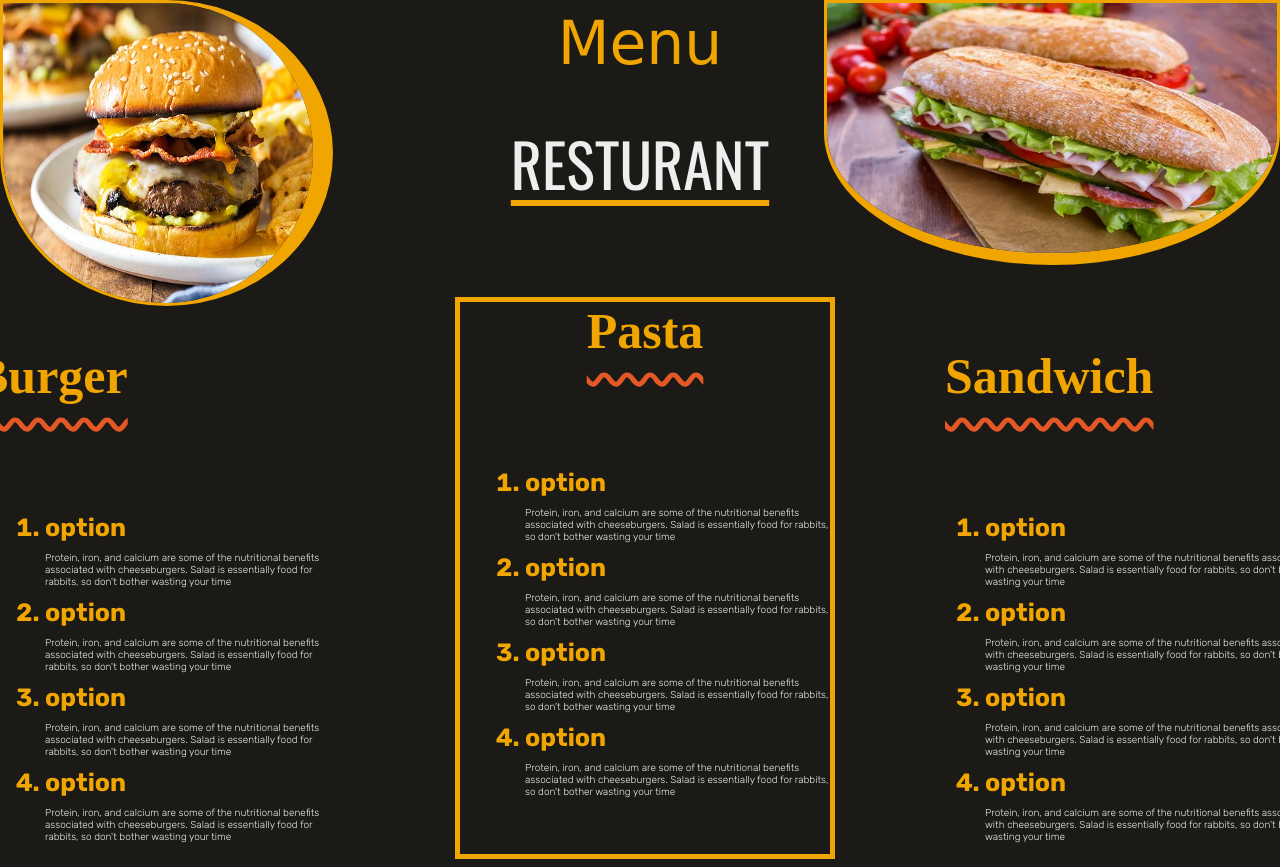
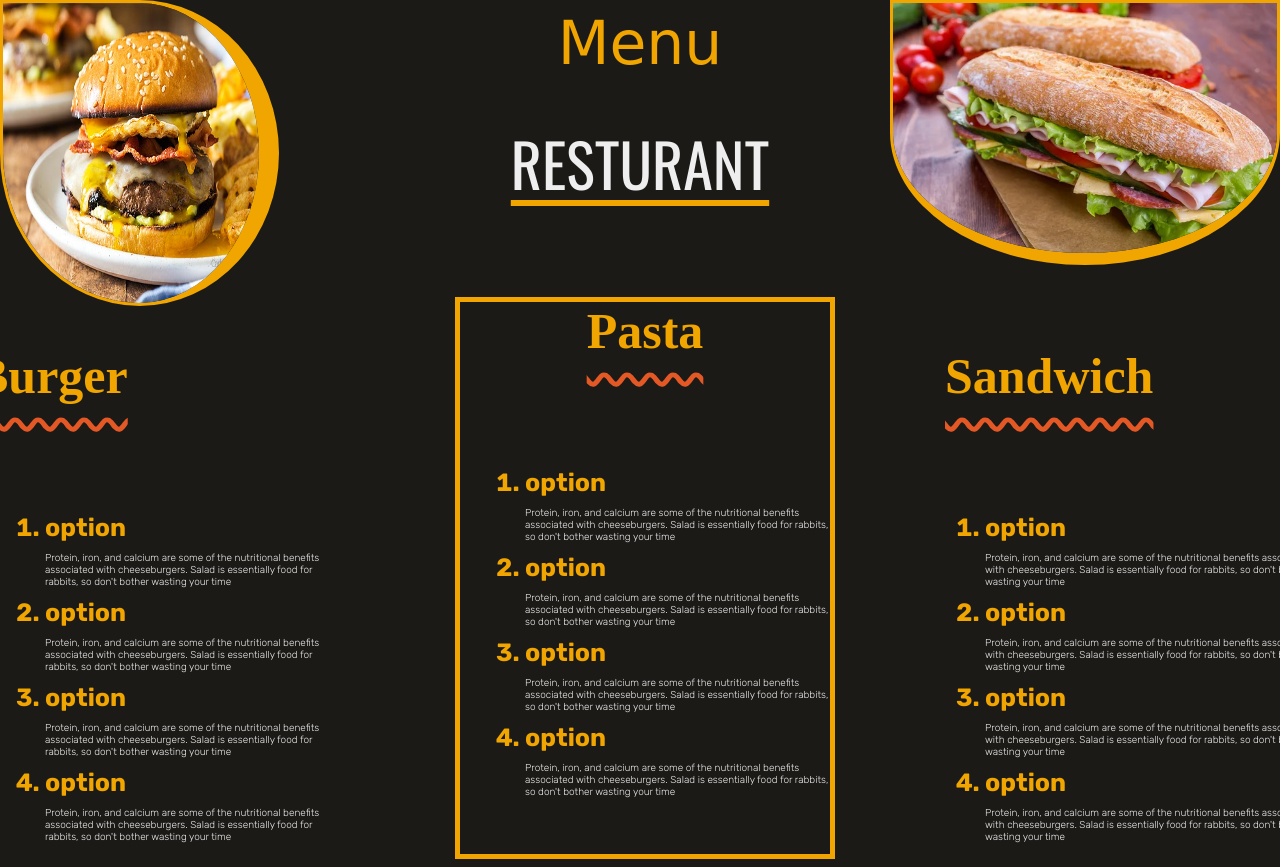
Before and after one commit to AdamsCreations/menu, a plain HTML site: page index.html in a window 1280 px wide. Shown: the top 867 px of the page. Drawn offline with nearby package versions, Linux system fonts and the light colour scheme; a web font is replaced by a local one.

Commit message:
Add files via upload

```diff
--- a/style.css
+++ b/style.css
@@ -36,8 +36,9 @@ html{
     position: absolute;
     top: 0px;
     left: 0px;
+    width: 20vw; /* Set a percentage of the viewport width */
+    max-width: 350px; /* Set a maximum width */
     height: 300px;
-    width: 310px;
     border: solid #F0A500;
     border-right-width: 20px;
     border-bottom-right-radius: 50%;
@@ -49,8 +50,9 @@ html{
     position: absolute;
     right: 0px;
     top: 0px;
+    width: 30vw; /* Set a percentage of the viewport width */
+    max-width: 450px; /* Set a maximum width */
     height: 250px;
-    width: 450px;
     border: solid #F0A500;
     border-bottom-width: 12px ;
     border-bottom-right-radius: 50%;
@@ -145,7 +147,7 @@ html{
     text-underline-offset: 25px;
 }
 
-
+  /* phones  /*/
   @media (min-width: 319px) and (max-width: 480px) {
 
 
@@ -191,11 +193,15 @@ html{
     }
   }
 
+  /* tablets  /*/
+
   @media (min-width: 481px) and (max-width: 1200px) {
     body {
 
     }
   }
+
+  /* laptops  /*/
 
   @media (min-width: 1201px) and (max-width: 1600px) {
     body {
@@ -203,6 +209,7 @@ html{
     }
   }
 
+  /* large screens  /*/
   @media (min-width: 1601px) {
     body {
 
```
